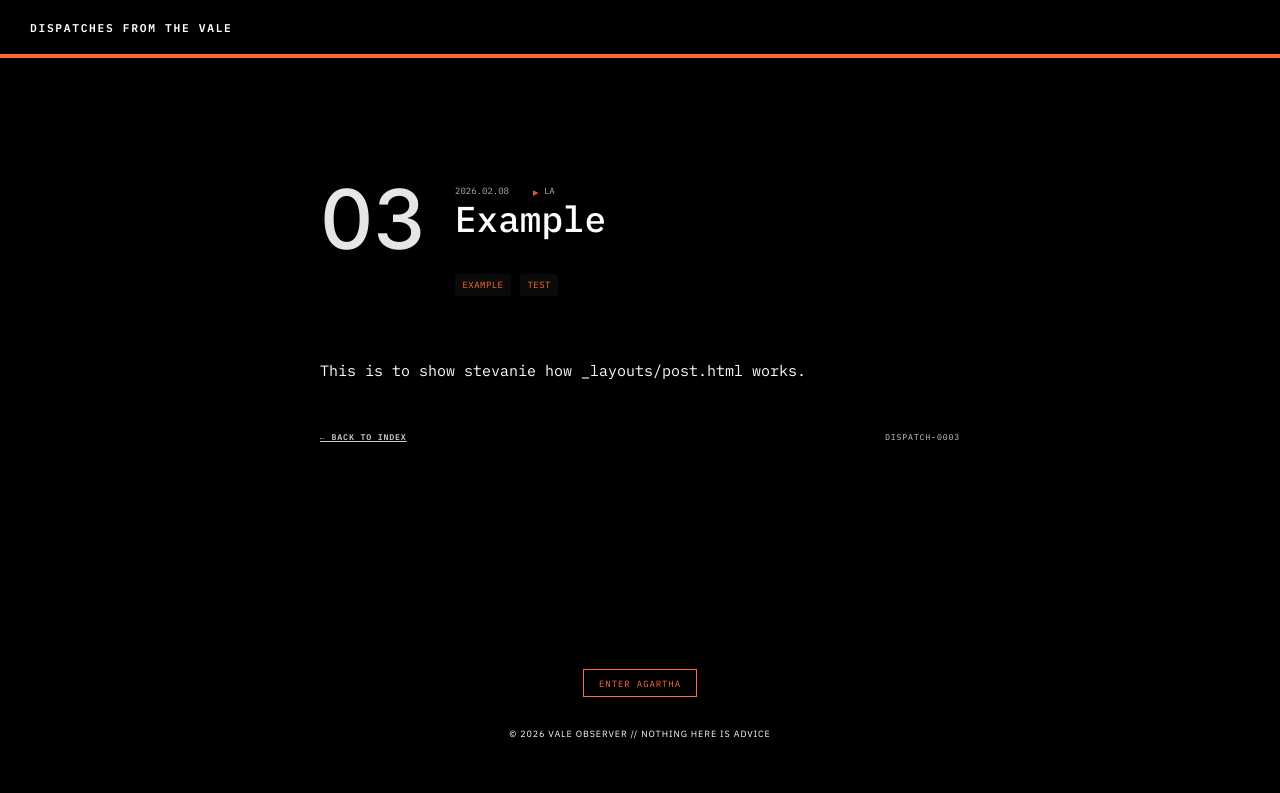
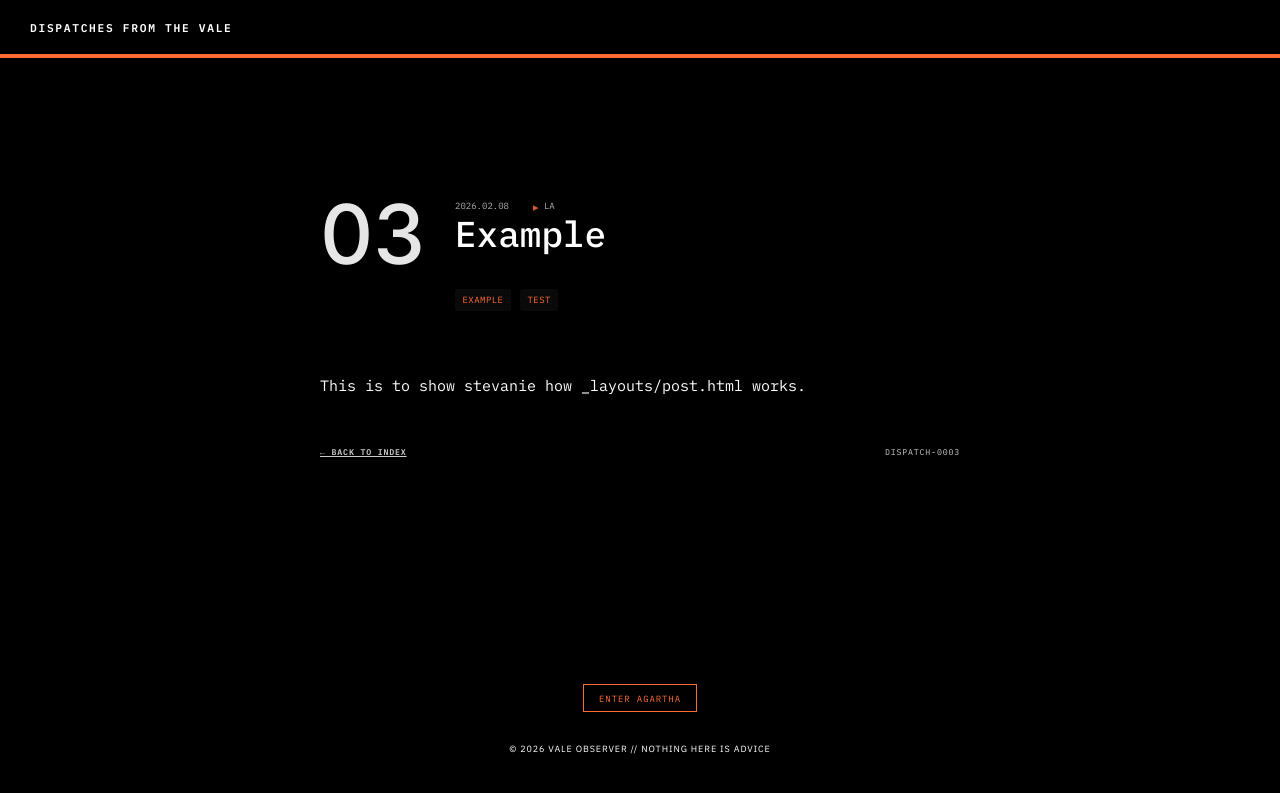
Before and after one commit to valeobserver/dispatches-from-the-vale, a Jekyll site: the page built from _posts/2026-02-08-show-stevanie.md, in a window 1280 px wide. Shown: the top 793 px of the page. Built offline with Jekyll 4.4.1, drawn with Linux system fonts in a browser that asks for light colours.

Commit message:
Update post.html

```diff
--- a/_layouts/post.html
+++ b/_layouts/post.html
@@ -22,7 +22,7 @@ layout: default
     display: flex;
     align-items: flex-start;
     gap: 2rem;                  /* space between number and text block */
-    margin-top: 0;
+    margin-top: 1rem;
   }
 
   .article-num {
```
